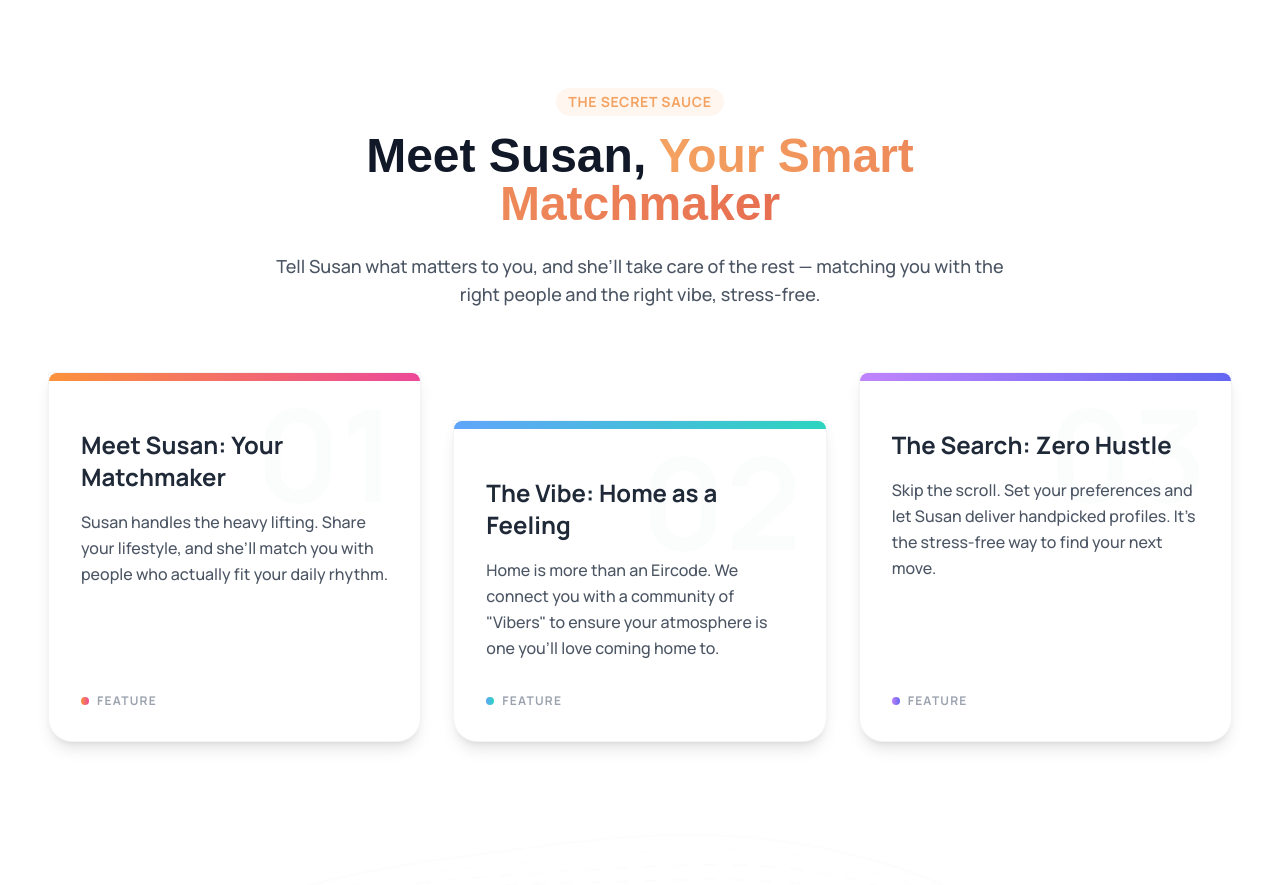
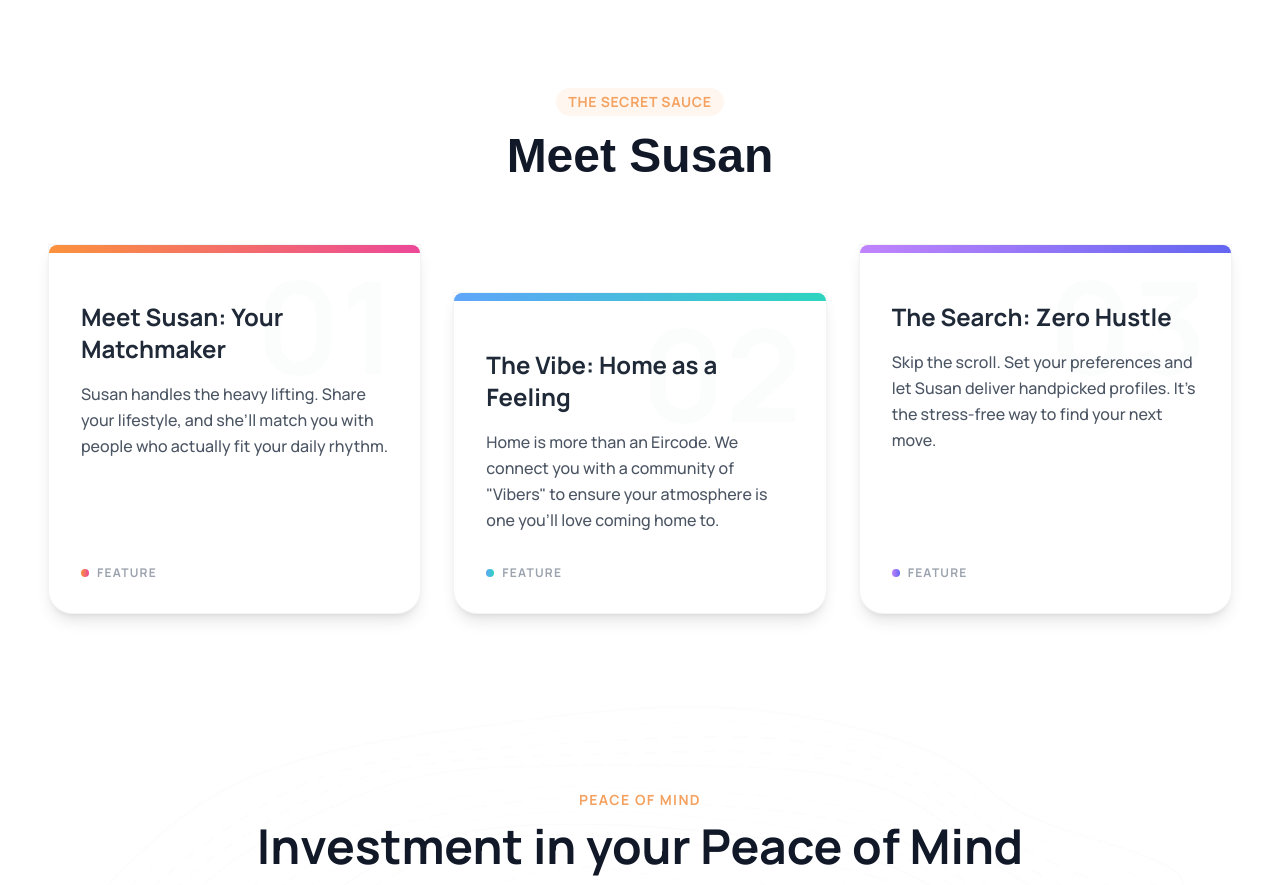
Before and after one commit to Juniour7/vibed, a React (Vite) app: page / in a window 1280 px wide. Shown: the part 2240-3125 px from the top of the page. Built offline with nearby package versions, Linux system fonts and the light colour scheme; a web font is replaced by a local one.

Commit message:
chore:removed duplication in meet susan section

```diff
--- a/src/components/landing/Benefits.tsx
+++ b/src/components/landing/Benefits.tsx
@@ -55,11 +55,8 @@ const Benefits = () => {
             The Secret Sauce
           </span>
           <h1 className="font-sans text-4xl md:text-5xl font-bold text-gray-900 leading-tight">
-            Meet Susan, <span className="text-transparent bg-clip-text bg-gradient-to-r from-[#F4A261] to-[#E76F51]">Your Smart Matchmaker</span>
+            Meet Susan
           </h1>
-          <p className="text-lg text-gray-600 font-medium pt-2">
-            Tell Susan what matters to you, and she’ll take care of the rest — matching you with the right people and the right vibe, stress-free.
-          </p>
         </motion.div>
 
         {/* Staggered Cards Layout */}
```
